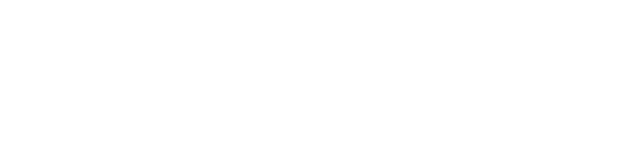
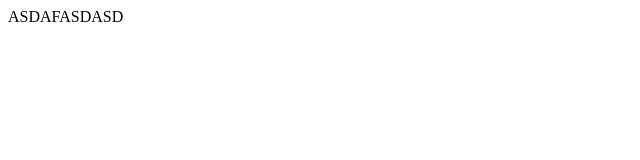
Before and after one commit to yezidtorres/DSW2019, a plain HTML site: page index.html in a window 1280 px wide. Shown: the whole page, without its empty margins (0-640 px from the left). Drawn offline with Linux system fonts and the light colour scheme.

Commit message:
TABLA
SFGDFHDFH

```diff
--- a/index.html
+++ b/index.html
@@ -3,6 +3,7 @@
   <head>
     <meta charset="utf-8">
     <title> aqui probando de nuevo</title>
+    <table>ASDAFASDASD<table>
   </head>
   <body>
 
```
